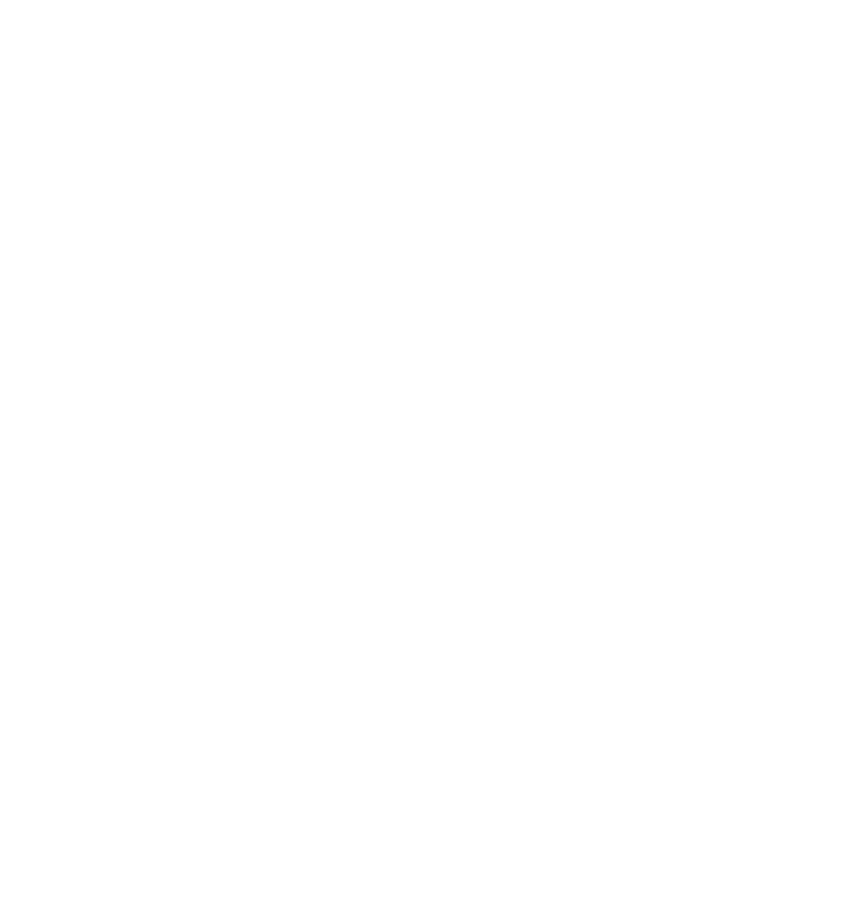
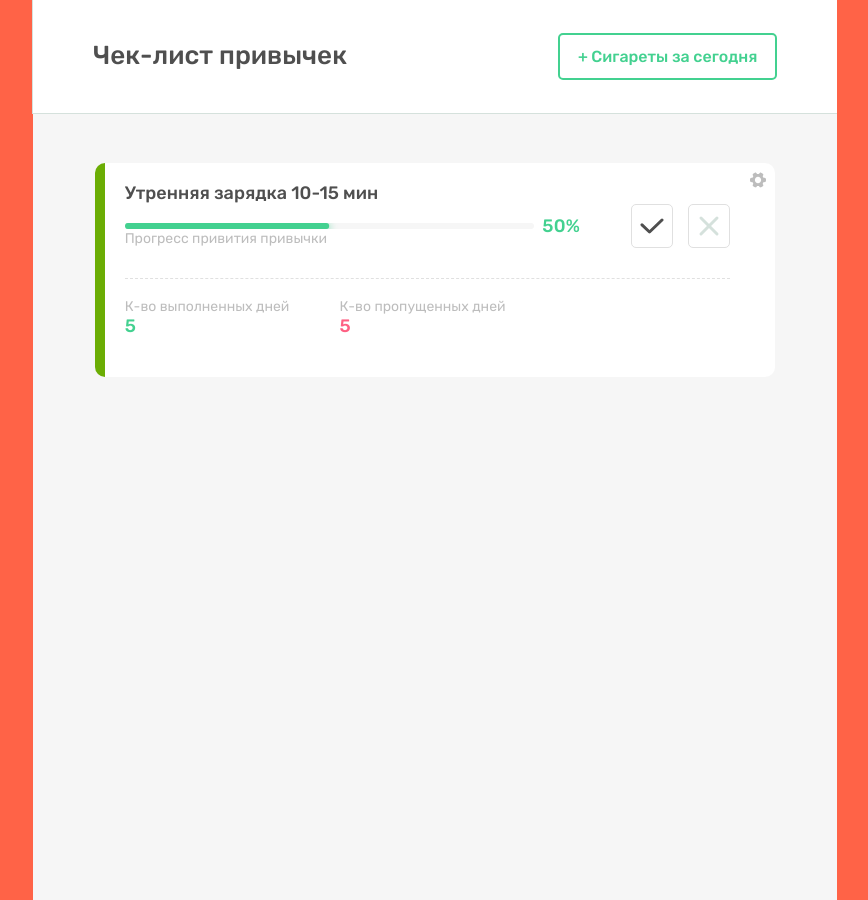
Before and after one commit to Kateryna-Vyshnevetska/goIT-react-team-project, a React app: page / in a window 1280 px wide. Shown: the whole page, without its empty margins (205-1073 px from the left). Before the commit the page ends 800 px from the top, so only its background shows below. Built offline with nearby package versions, Linux system fonts and the light colour scheme.

Commit message:
first commit done

```diff
--- a/public/index.html
+++ b/public/index.html
@@ -5,6 +5,10 @@
     <link rel="icon" href="%PUBLIC_URL%/favicon.ico" />
     <meta name="viewport" content="width=device-width, initial-scale=1" />
     <title>React App</title>
+    <link
+      href="https://fonts.googleapis.com/css2?family=Rubik:wght@400;500&display=swap"
+      rel="stylesheet"
+    />
   </head>
   <body>
     <div id="root"></div>
--- a/src/components/App.js
+++ b/src/components/App.js
@@ -1,10 +1,12 @@
 import React, { Suspense } from "react";
 import { Switch, Route } from "react-router-dom";
 import { PageNotFound } from "../pages/pageNotFound/PageNotFound";
+import { CheckListPage } from "../pages/checkListPage/CheckListPage";
 
 export function App() {
   return (
     <>
+      <CheckListPage />
       {/* <Suspense fallback={<Spinner />}> */}
       {/* <Switch> */}
       {/* {routes.map(({ path, name, exact, component }) => {
--- a/src/index.css
+++ b/src/index.css
@@ -1,13 +1,14 @@
 body {
   margin: 0;
-  font-family: -apple-system, BlinkMacSystemFont, 'Segoe UI', 'Roboto', 'Oxygen',
-    'Ubuntu', 'Cantarell', 'Fira Sans', 'Droid Sans', 'Helvetica Neue',
+  font-family: -apple-system, BlinkMacSystemFont, "Segoe UI", "Roboto", "Oxygen",
+    "Ubuntu", "Cantarell", "Fira Sans", "Droid Sans", "Helvetica Neue",
     sans-serif;
   -webkit-font-smoothing: antialiased;
   -moz-osx-font-smoothing: grayscale;
+  font-family: "Rubik", sans-serif;
 }
 
 code {
-  font-family: source-code-pro, Menlo, Monaco, Consolas, 'Courier New',
+  font-family: source-code-pro, Menlo, Monaco, Consolas, "Courier New",
     monospace;
 }
--- /dev/null
+++ b/src/pages/checkListPage/CheckListPage.js
@@ -0,0 +1,49 @@
+import React from "react";
+// import { TransitionGroup, CSSTransition } from "react-transition-group";
+import "./checkListPage.css";
+import { LinearProgressWithLabel } from "../../ui/ProgressBar";
+
+export function CheckListPage() {
+  function Colors() {
+    let color = `rgb(${Math.round(Math.random() * 255)}, ${Math.round(
+      Math.random() * 255
+    )},${Math.round(Math.random() * 255)}) `;
+    return color;
+  }
+  return (
+    <div className="check-list-section">
+      <div className="rightSideBar"></div>
+      <div className="habit-container">
+        <div className="habit-header">
+          <h2 className="habit-header-title">Чек-лист привычек</h2>
+          <button className="habit-header-button">+ Сигареты за сегодня</button>
+        </div>
+        <ul className="habit-list">
+          <li className="habit-item" style={{ borderColor: Colors() }}>
+            <div className="habit-scale-container">
+              <h3 className="habit-title">Утренняя зарядка 10-15 мин</h3>
+              <div className="habit-scale">
+                <LinearProgressWithLabel value={50} />
+                <button className="btn done"></button>
+                <button className="btn missed"></button>
+              </div>
+              <p className="habit-scale-text">Прогресс привития привычки</p>
+              <button className="btn settings"></button>
+            </div>
+            <div className="habit-number-counter">
+              <div className="habit-done">
+                <p>К-во выполненных дней</p>
+                <span className="habit-done-number">5</span>
+              </div>
+              <div className="habit-missed">
+                <p>К-во пропущенных дней</p>
+                <span className="habit-missed-number">5</span>
+              </div>
+            </div>
+          </li>
+        </ul>
+      </div>
+      <div className="leftSideBar"></div>
+    </div>
+  );
+}
--- /dev/null
+++ b/src/pages/checkListPage/checkListPage.css
@@ -0,0 +1,289 @@
+html,
+body,
+div,
+span,
+applet,
+object,
+iframe,
+h1,
+h2,
+h3,
+h4,
+h5,
+h6,
+p,
+blockquote,
+pre,
+a,
+abbr,
+acronym,
+address,
+big,
+cite,
+code,
+del,
+dfn,
+em,
+img,
+ins,
+kbd,
+q,
+s,
+samp,
+small,
+strike,
+strong,
+sub,
+sup,
+tt,
+var,
+b,
+u,
+i,
+center,
+dl,
+dt,
+dd,
+ol,
+ul,
+li,
+fieldset,
+form,
+label,
+legend,
+table,
+caption,
+tbody,
+tfoot,
+thead,
+tr,
+th,
+td,
+article,
+aside,
+canvas,
+details,
+embed,
+figure,
+figcaption,
+footer,
+header,
+hgroup,
+menu,
+nav,
+output,
+ruby,
+section,
+summary,
+time,
+mark,
+audio,
+video {
+  margin: 0;
+  padding: 0;
+  border: 0;
+  font-size: 100%;
+  font: inherit;
+  vertical-align: baseline;
+}
+/* HTML5 display-role reset for older browsers */
+article,
+aside,
+details,
+figcaption,
+figure,
+footer,
+header,
+hgroup,
+menu,
+nav,
+section {
+  display: block;
+}
+body {
+  line-height: 1;
+}
+ol,
+ul {
+  list-style: none;
+}
+blockquote,
+q {
+  quotes: none;
+}
+blockquote:before,
+blockquote:after,
+q:before,
+q:after {
+  content: "";
+  content: none;
+}
+table {
+  border-collapse: collapse;
+  border-spacing: 0;
+}
+
+.check-list-section {
+  justify-content: stretch;
+  display: flex;
+}
+
+.rightSideBar {
+  width: 378px;
+  height: 900px;
+  background-color: tomato;
+}
+.leftSideBar {
+  width: 378px;
+  height: 900px;
+  background-color: tomato;
+}
+
+.habit-container {
+  width: 100%;
+  padding-top: 40px 62px;
+  background-color: #f6f6f6;
+}
+
+.habit-header {
+  max-height: 110px;
+  background-color: #fff;
+  outline: 1px solid #d5e1dc;
+  margin-bottom: 30px;
+  display: flex;
+  align-items: center;
+  justify-content: space-between;
+  padding: 33px 60px;
+  font-family: "Rubik", sans-serif;
+  font-weight: 500;
+  font-size: 26px;
+  line-height: 1.19;
+}
+.habit-header-title {
+  color: #4f4f4f;
+}
+.habit-header-button {
+  padding: 12px 18px;
+  font-family: "Rubik", sans-serif;
+  font-weight: 500;
+  font-size: 16px;
+  line-height: 1.19;
+  color: #43d190;
+  border: 2px solid #43d190;
+  border-radius: 5px;
+  background-color: #fff;
+  cursor: pointer;
+}
+
+.habit-list {
+  font-family: "Rubik", sans-serif;
+  list-style: none;
+  padding: 20px 62px;
+}
+
+.habit-item {
+  font-size: 14px;
+  line-height: 1.21;
+  color: #bdbdbd;
+  background-color: #fff;
+  border-radius: 10px;
+  position: relative;
+  padding: 20px 45px 20px 20px;
+  margin-bottom: 30px;
+  border-left: 10px solid blueviolet;
+}
+
+.habit-title {
+  color: #4f4f4f;
+  font-weight: 500;
+  font-size: 18px;
+  line-height: 1.17;
+}
+
+.habit-scale {
+  display: flex;
+}
+
+.btn {
+  cursor: pointer;
+  width: 44px;
+  height: 44px;
+  border: 1px solid #e0e0e0;
+  outline: none;
+  background-color: transparent;
+  border-radius: 5px;
+}
+.btn.done {
+  background-image: url(../../images/checkListPage/done1.svg);
+  background-repeat: no-repeat;
+  background-position: center;
+  margin-left: 54px;
+  fill: #d5e1dc;
+}
+.btn.missed {
+  background-image: url(../../images/checkListPage/missed1.svg);
+  background-repeat: no-repeat;
+  background-position: center;
+  margin-left: 15px;
+}
+.btn.settings {
+  position: absolute;
+  top: -25px;
+  right: -50px;
+  border: none;
+  background-image: url(../../images/checkListPage/settings.svg);
+  background-repeat: no-repeat;
+  background-position: center;
+}
+
+.habit-done {
+  margin-right: 50px;
+}
+.habit-done-number {
+  font-weight: 500;
+  font-size: 18px;
+  line-height: 1.17;
+  color: #43d190;
+}
+.habit-missed-number {
+  font-weight: 500;
+  font-size: 18px;
+  line-height: 1.17;
+  color: #fe6083;
+}
+.MuiBox-root.MuiBox-root-2 {
+  width: 80%;
+}
+.MuiTypography-root.MuiTypography-body2.MuiTypography-colorTextSecondary {
+  font-family: "Rubik", sans-serif;
+  font-weight: 500;
+  font-size: 18px;
+  line-height: 1.17;
+  color: #43d190;
+}
+.MuiLinearProgress-bar.MuiLinearProgress-barColorPrimary.MuiLinearProgress-bar1Determinate {
+  background-color: #43d190;
+  border-radius: 10px;
+  box-shadow: 0px 2px 8px 0px #43d190;
+}
+.MuiLinearProgress-root.MuiLinearProgress-colorPrimary.MuiLinearProgress-determinate {
+  background-color: #f6f6f6;
+  border-radius: 10px;
+  height: 6px;
+}
+
+.habit-scale-container {
+  position: relative;
+  margin-bottom: 30px;
+}
+
+.habit-scale-text {
+  bottom: 0;
+  position: absolute;
+}
+
+.habit-number-counter {
+  border-top: 1px dashed #e0e0e0;
+  display: flex;
+  padding: 20px 0;
+}
--- /dev/null
+++ b/src/ui/ProgressBar.js
@@ -0,0 +1,57 @@
+import React from "react";
+import PropTypes from "prop-types";
+import { makeStyles } from "@material-ui/core/styles";
+import LinearProgress from "@material-ui/core/LinearProgress";
+import Typography from "@material-ui/core/Typography";
+import Box from "@material-ui/core/Box";
+
+export function LinearProgressWithLabel(props) {
+  return (
+    <Box display="flex" alignItems="center">
+      <Box width="100%" mr={1}>
+        <LinearProgress variant="determinate" {...props} />
+      </Box>
+      <Box minWidth={35}>
+        <Typography variant="body2" color="textSecondary">{`${Math.round(
+          props.value
+        )}%`}</Typography>
+      </Box>
+    </Box>
+  );
+}
+
+LinearProgressWithLabel.propTypes = {
+  /**
+   * The value of the progress indicator for the determinate and buffer variants.
+   * Value between 0 and 100.
+   */
+  value: PropTypes.number.isRequired,
+};
+
+const useStyles = makeStyles({
+  root: {
+    width: "100%",
+  },
+});
+
+export default function LinearWithValueLabel() {
+  const classes = useStyles();
+  const [progress, setProgress] = React.useState(10);
+
+  React.useEffect(() => {
+    const timer = setInterval(() => {
+      setProgress((prevProgress) =>
+        prevProgress >= 100 ? 10 : prevProgress + 10
+      );
+    }, 800);
+    return () => {
+      clearInterval(timer);
+    };
+  }, []);
+
+  return (
+    <div className={classes.root}>
+      <LinearProgressWithLabel value={progress} />
+    </div>
+  );
+}
```
Also changed, not shown: src/images/checkListPage/done.svg (added), src/images/checkListPage/done1.svg (added), src/images/checkListPage/missed.svg (added), src/images/checkListPage/missed1.svg (added), src/images/checkListPage/settings.svg (added), src/images/checkListPage/sprite.svg (added).
